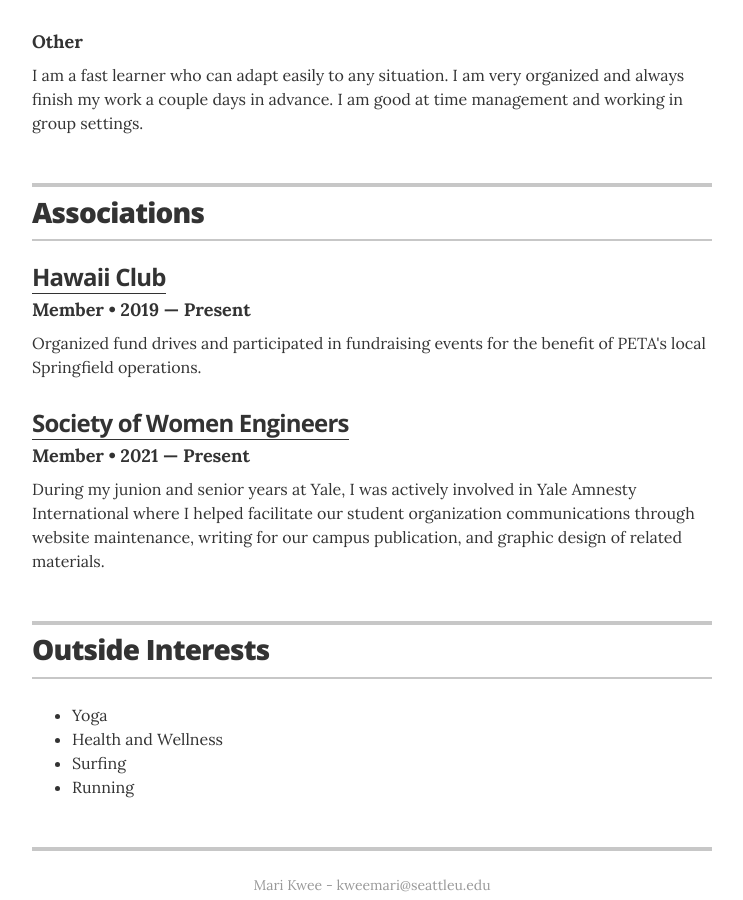
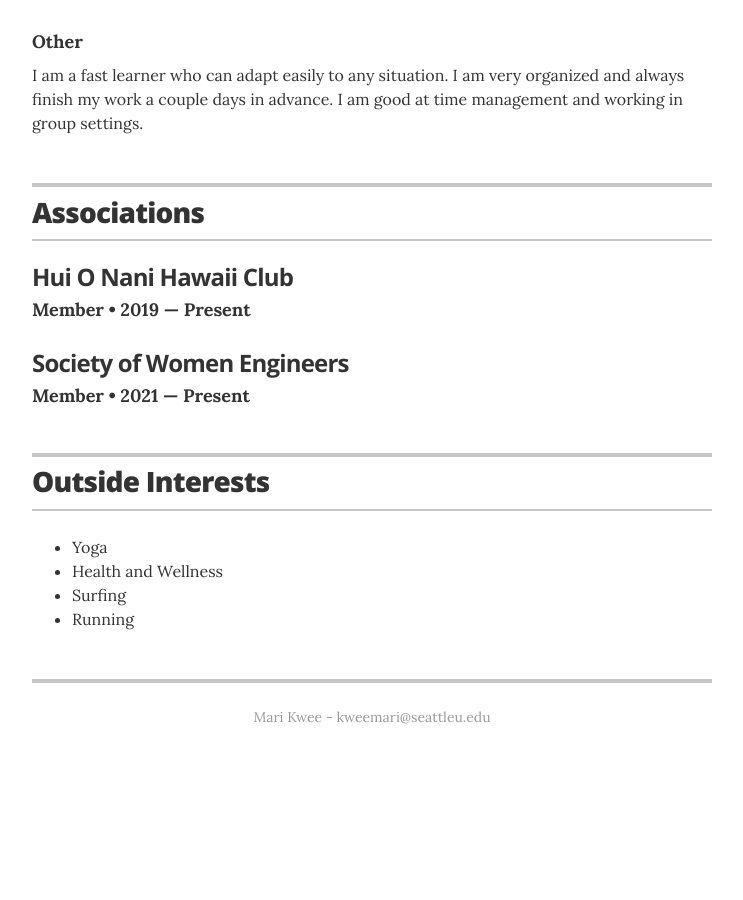
Before and after one commit to jglovier/resume-template, a Jekyll site: the page built from index.html, in a window 1280 px wide and 900 px high, scrolled down 2319 px. Shown: the whole window, without its empty margins (268-1011 px from the left). Built offline with Jekyll 4.4.1, drawn with Linux system fonts in a browser that asks for light colours; after the commit the page ends 3095 px from its top, so only the background shows below that.

Commit message:
Update associations.yml

```diff
--- a/_data/associations.yml
+++ b/_data/associations.yml
@@ -1,15 +1,14 @@
 # Associations
 # comment out the urls if you do not wish to display them
 
-- organization: Hawaii Club
+- organization: Hui O Nani Hawaii Club
   role: Member
   year: 2019 &mdash; Present
-  url: https://www.peta.org/
-  summary: Organized fund drives and participated in fundraising events for the benefit of PETA's local Springfield operations.
-
+  #url: https://www.peta.org/
+  summary:
 
 - organization: Society of Women Engineers
   role: Member
   year: 2021 &mdash; Present
-  url: http://campuspress.yale.edu/amnesty/
-  summary: During my junion and senior years at Yale, I was actively involved in Yale Amnesty International where I helped facilitate our student organization communications through website maintenance, writing for our campus publication, and graphic design of related materials.
+  #url: http://campuspress.yale.edu/amnesty/
+  summary:
```
